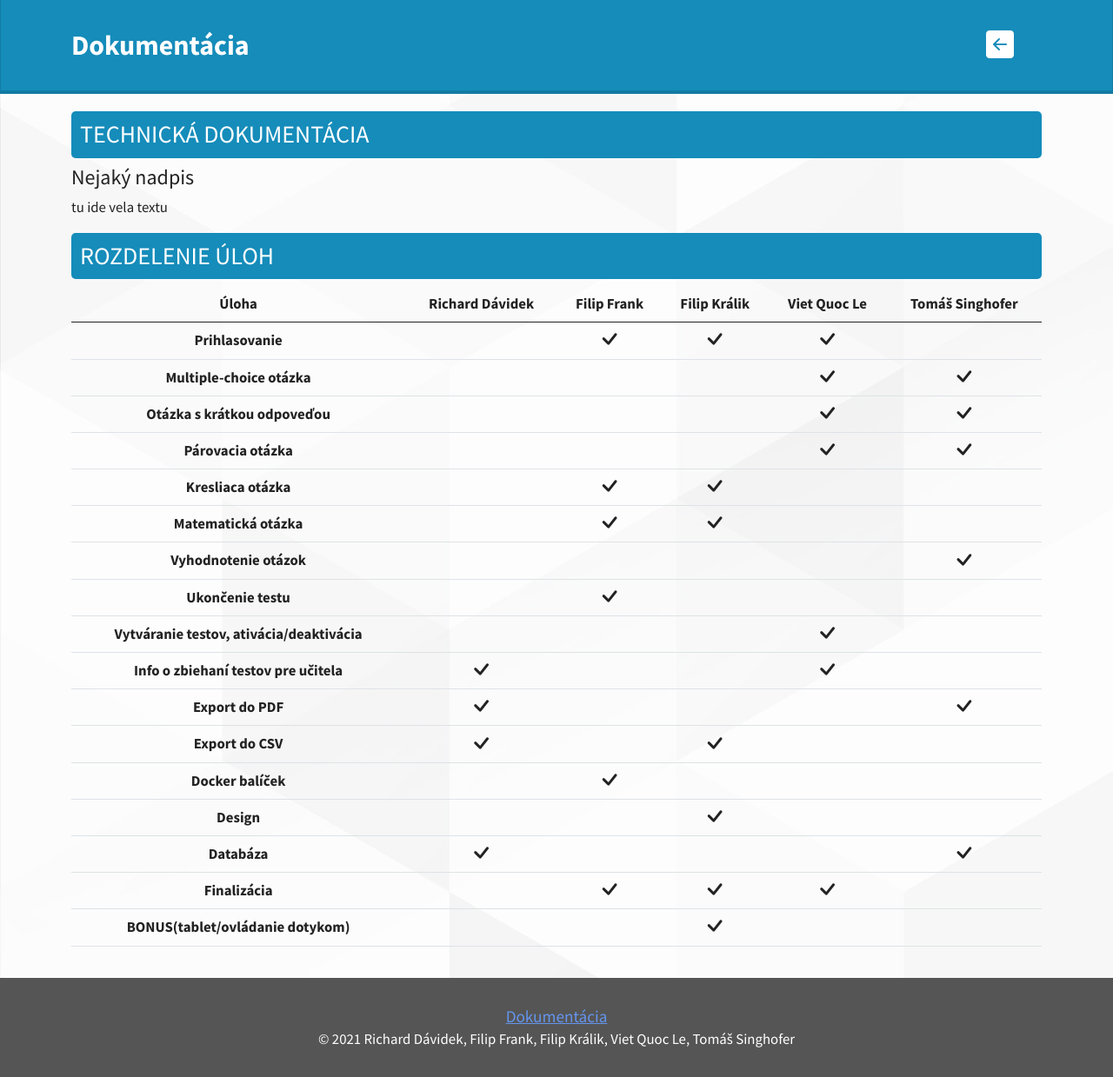
After one commit to heartnutshell/zaverecna_webte2, a PHP site: page /tech.php in a window 1280 px wide. The commit adds this page. Shown: the whole page at 87% size. Run offline with PHP 8.4, Linux system fonts and the light colour scheme; lists and menus that the app fills with data are empty.

Commit message:
kindafinal

```diff
--- a/css/style.css
+++ b/css/style.css
@@ -116,6 +116,10 @@ body {
 .logout :hover {
     color: red !important;
 }
+.doc {
+    font-size: 1.2rem;
+    color:cornflowerblue;
+}
 @media screen and (max-width: 768px){
     #time_left {
         position: fixed;
--- a/footer.php
+++ b/footer.php
@@ -1,7 +1,8 @@
 <?php echo '
 <footer class="bg-dark">
     <div class="container">
-        <span>© 2021 HNS</span>
+        <a class="doc" href="https://wt86.fei.stuba.sk/git/zaverecna_webte2/tech.php">Dokumentácia</a><br>
+        <span>© 2021 Richard Dávidek, Filip Frank, Filip Králik, Viet Quoc Le, Tomáš Singhofer</span>
     </div>
 </footer>
 '; ?>
--- /dev/null
+++ b/tech.php
@@ -0,0 +1,210 @@
+<?php
+
+
+
+?>
+
+<!DOCTYPE html>
+<html lang="sk">
+
+    <head>
+        <meta charset="UTF-8" />
+        <meta name="viewport" content="width=device-width, initial-scale=1.0">
+        <title>Technická dokumentácia</title>
+        <link rel="icon" type="image/png" href="img/favicon.png"/>
+        <!-- CSS -->
+        <link href="css/bootstrap.min.css" rel="stylesheet">
+        <link href="css/style.css" rel="stylesheet">
+        <link rel='stylesheet' href='https://cdn.jsdelivr.net/npm/bootstrap-icons@1.5.0/font/bootstrap-icons.css'>
+        <!-- JS -->
+        <script src="https://cdn.jsdelivr.net/npm/bootstrap@5.0.0/dist/js/bootstrap.bundle.min.js" integrity="sha384-p34f1UUtsS3wqzfto5wAAmdvj+osOnFyQFpp4Ua3gs/ZVWx6oOypYoCJhGGScy+8" crossorigin="anonymous"></script>
+        <script src="https://cdn.jsdelivr.net/npm/jquery@3.6.0/dist/jquery.min.js"></script>
+        <script src="lib/fabric.min.js"></script>
+        <script src="lib/jscolor.min.js"></script>
+    </head>
+
+    <body>
+
+        <nav class="navbar navbar-expand-lg navbar-dark bg-primary">
+            <div class="container center">
+                <header>
+                    <span class="title">Dokumentácia</span>
+                </header>
+                <div class="container-fluid">
+                    <div class="navbar-collapse" id="navbarColor01">
+                    <ul class="navbar-nav me-auto">
+                        <li class="nav-item">
+                        </li>
+                    </ul>
+                    <form class="d-flex">
+                        <a class="title" href="index.php"><i class="bi bi-arrow-left-square-fill"></i></a>
+                    </form>
+                    </div>
+                </div>
+            </div>
+        </nav>
+
+        <div class="container page-content">
+
+            <h3 class="part">Technická dokumentácia</h3>
+            <h4>Nejaký nadpis</h4>
+            <p>tu ide vela textu</p>
+            <h3 class="part">Rozdelenie úloh</h3>
+            <div>
+                <table class="table table-hover text-center">
+                    <thead>
+                        <tr>
+                        <th scope="col">Úloha</th>
+                        <th scope="col">Richard Dávidek</th>
+                        <th scope="col">Filip Frank</th>
+                        <th scope="col">Filip Králik</th>
+                        <th scope="col">Viet Quoc Le</th>
+                        <th scope="col">Tomáš Singhofer</th>
+                        </tr>
+                    </thead>
+                    <tbody>
+                        <tr>
+                            <th scope="row">Prihlasovanie</th>
+                            <td></td>
+                            <td><i class="bi bi-check-lg"></i></td>
+                            <td><i class="bi bi-check-lg"></i></td>
+                            <td><i class="bi bi-check-lg"></i></td>
+                            <td></td>
+                        </tr>
+                        <tr>
+                            <th scope="row">Multiple-choice otázka</th>
+                            <td></td>
+                            <td></td>
+                            <td></td>
+                            <td><i class="bi bi-check-lg"></i></td>
+                            <td><i class="bi bi-check-lg"></i></td>
+                        </tr>
+                        <tr>
+                            <th scope="row">Otázka s krátkou odpoveďou</th>
+                            <td></td>
+                            <td></td>
+                            <td></td>
+                            <td><i class="bi bi-check-lg"></i></td>
+                            <td><i class="bi bi-check-lg"></i></td>
+                        </tr>
+                        <tr>
+                            <th scope="row">Párovacia otázka</th>
+                            <td></td>
+                            <td></td>
+                            <td></td>
+                            <td><i class="bi bi-check-lg"></i></td>
+                            <td><i class="bi bi-check-lg"></i></td>
+                        </tr>
+                        <tr>
+                            <th scope="row">Kresliaca otázka</th>
+                            <td></td>
+                            <td><i class="bi bi-check-lg"></i></td>
+                            <td><i class="bi bi-check-lg"></i></td>
+                            <td></td>
+                            <td></td>
+                        </tr>
+                        <tr>
+                            <th scope="row">Matematická otázka</th>
+                            <td></td>
+                            <td><i class="bi bi-check-lg"></i></td>
+                            <td><i class="bi bi-check-lg"></i></td>
+                            <td></td>
+                            <td></td>
+                        </tr>
+                        <tr>
+                            <th scope="row">Vyhodnotenie otázok</th>
+                            <td></td>
+                            <td></td>
+                            <td></td>
+                            <td></td>
+                            <td><i class="bi bi-check-lg"></i></td>
+                        </tr>
+                        <tr>
+                            <th scope="row">Ukončenie testu</th>
+                            <td></td>
+                            <td><i class="bi bi-check-lg"></i></td>
+                            <td></td>
+                            <td></td>
+                            <td></td>
+                        </tr>
+                        <tr>
+                            <th scope="row">Vytváranie testov, ativácia/deaktivácia</th>
+                            <td></td>
+                            <td></td>
+                            <td></td>
+                            <td><i class="bi bi-check-lg"></i></td>
+                            <td></td>
+                        </tr>
+                        <tr>
+                            <th scope="row">Info o zbiehaní testov pre učitela</th>
+                            <td><i class="bi bi-check-lg"></i></td>
+                            <td></td>
+                            <td></td>
+                            <td><i class="bi bi-check-lg"></i></td>
+                            <td></td>
+                        </tr>
+                        <tr>
+                            <th scope="row">Export do PDF</th>
+                            <td><i class="bi bi-check-lg"></i></td>
+                            <td></td>
+                            <td></td>
+                            <td></td>
+                            <td><i class="bi bi-check-lg"></i></td>
+                        </tr>
+                        <tr>
+                            <th scope="row">Export do CSV</th>
+                            <td><i class="bi bi-check-lg"></i></td>
+                            <td></td>
+                            <td><i class="bi bi-check-lg"></i></td>
+                            <td></td>
+                            <td></td>
+                        </tr>
+                        <tr>
+                            <th scope="row">Docker balíček</th>
+                            <td></td>
+                            <td><i class="bi bi-check-lg"></i></td>
+                            <td></td>
+                            <td></td>
+                            <td></td>
+                        </tr>
+                        <tr>
+                            <th scope="row">Design</th>
+                            <td></td>
+                            <td></td>
+                            <td><i class="bi bi-check-lg"></i></td>
+                            <td></td>
+                            <td></td>
+                        </tr>
+                        <tr>
+                            <th scope="row">Databáza</th>
+                            <td><i class="bi bi-check-lg"></i></td>
+                            <td></td>
+                            <td></td>
+                            <td></td>
+                            <td><i class="bi bi-check-lg"></i></td>
+                        </tr>
+                        <tr>
+                            <th scope="row">Finalizácia</th>
+                            <td></td>
+                            <td><i class="bi bi-check-lg"></i></td>
+                            <td><i class="bi bi-check-lg"></i></td>
+                            <td><i class="bi bi-check-lg"></i></td>
+                            <td></td>
+                        </tr>
+                        <tr>
+                            <th scope="row">BONUS(tablet/ovládanie dotykom)</th>
+                            <td></td>
+                            <td></td>
+                            <td><i class="bi bi-check-lg"></i></td>
+                            <td></td>
+                            <td></td>
+                        </tr>
+                    </tbody>
+                </table>
+            </div>
+        </div>
+
+        <?php include 'footer.php';?>
+
+    </body>
+</html>
```
Also changed, not shown: README.md (deleted).
